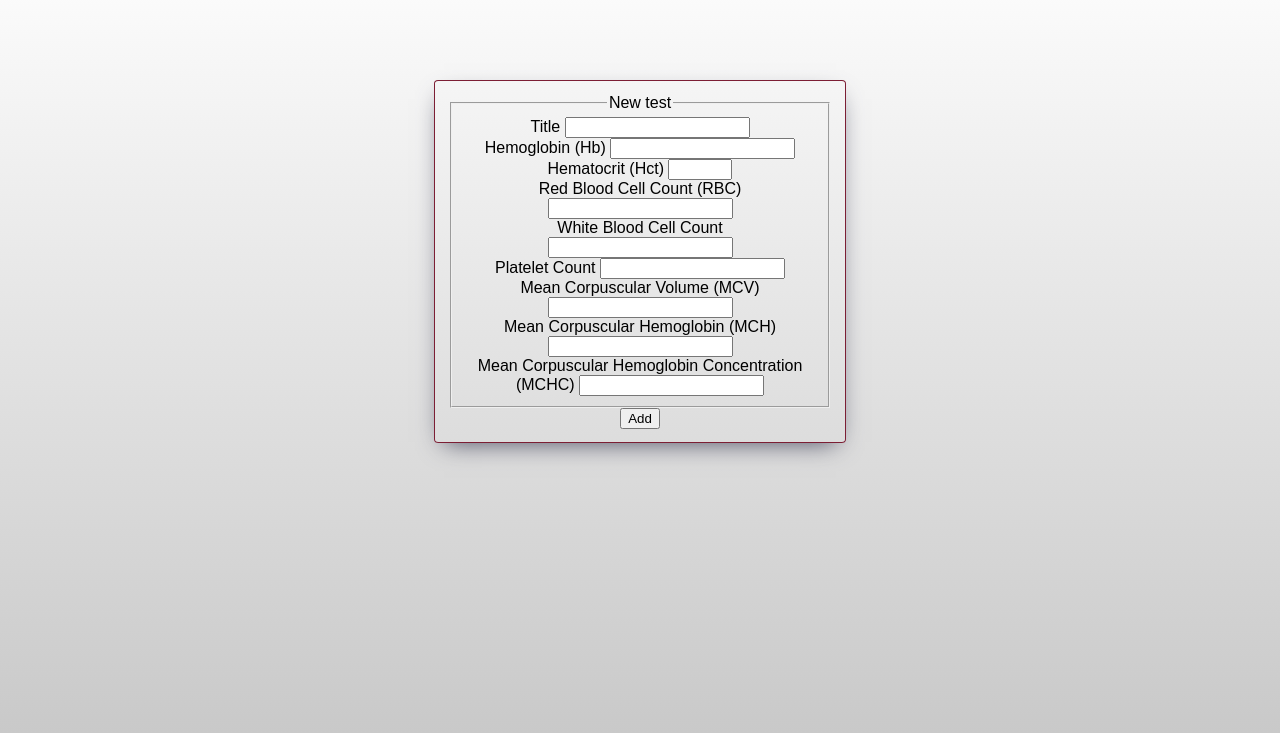
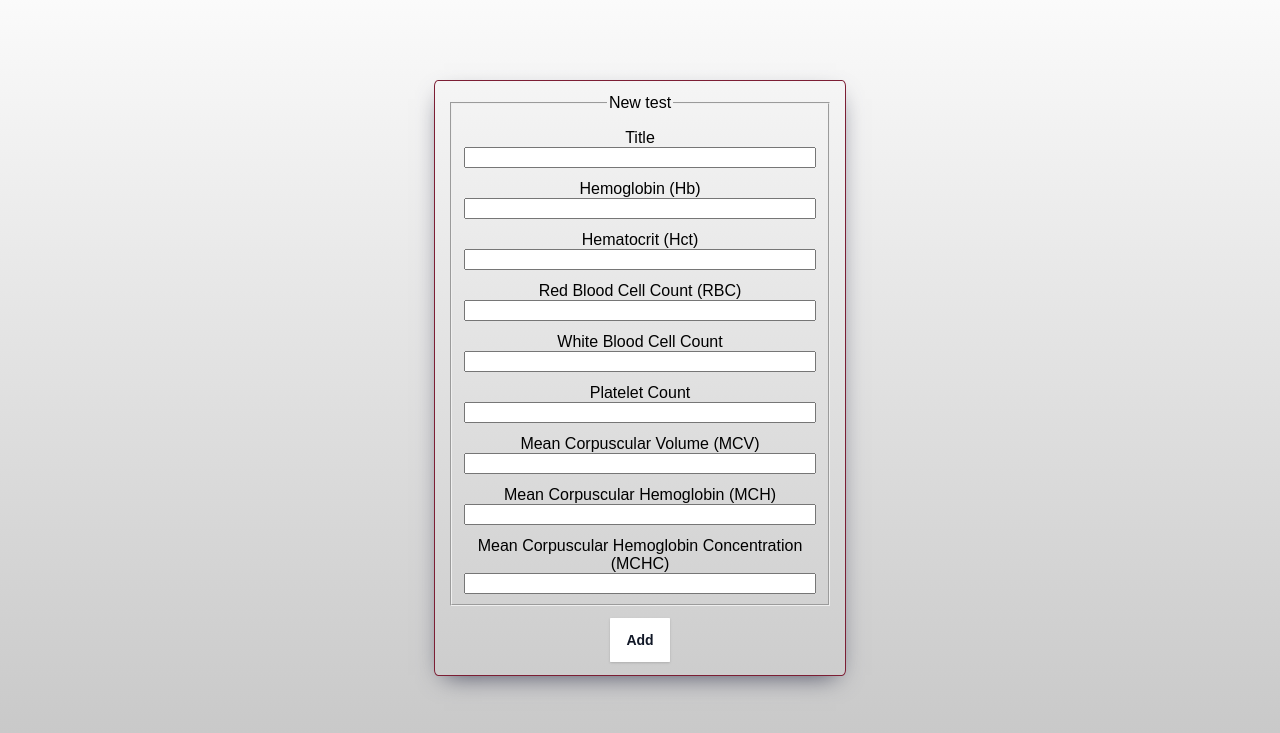
Before and after one commit to Connoisseur01/BloodAnalysis_Hub, a Flask app: page /new in a window 1280 px wide. Shown: the part 67-800 px from the top of the page. Run offline with Flask 3, Linux system fonts and the light colour scheme; the visitor is signed in with stand-in values (Sample User, id 1).

Commit message:
Change new test form look

```diff
--- a/blood_analysis_hub/static/main.css
+++ b/blood_analysis_hub/static/main.css
@@ -26,6 +26,10 @@
 
 .form-label {
   margin-top: .75rem;
+}
+
+input {
+  text-align: center;
 }
 
 .auth-form
--- a/blood_analysis_hub/templates/create_test.html
+++ b/blood_analysis_hub/templates/create_test.html
@@ -3,47 +3,29 @@
     <div class="auth-form">
         <form method="POST" action="">
             {{ form.hidden_tag() }}
-            <fieldset>
+            <fieldset class="form">
                 <Legend >{{ legend }}</Legend>
-                <div class="form-group">
                     {{ form.title.label(class="form-label") }}
                     {{ form.title() }}
-                </div>
-                <div>
                     {{ form.hb.label(class="form-label") }}
                     {{ form.hb() }}
-                </div>
-                <div>
                     {{ form.hct.label(class="form-label") }}
                     {{ form.hct() }}
-                </div>
-                <div>
                     {{ form.rbc.label(class="form-label") }}
                     {{ form.rbc() }}
-                </div>
-                <div>
                     {{ form.wbc.label(class="form-label") }}
                     {{ form.wbc() }}
-                </div>
-                <div>
                     {{ form.pc.label(class="form-label") }}
                     {{ form.pc() }}
-                </div>
-                <div>
                     {{ form.mcv.label(class="form-label") }}
                     {{ form.mcv() }}
-                </div>
-                <div>
                     {{ form.mch.label(class="form-label") }}
                     {{ form.mch() }}
-                </div>
-                <div>
                     {{ form.mchc.label(class="form-label") }}
                     {{ form.mchc() }}
-                </div>
             </fieldset>
             <div>
-                {{ form.submit() }}
+                {{ form.submit(class="option") }}
             </div>
         </form>
     </div>
```
